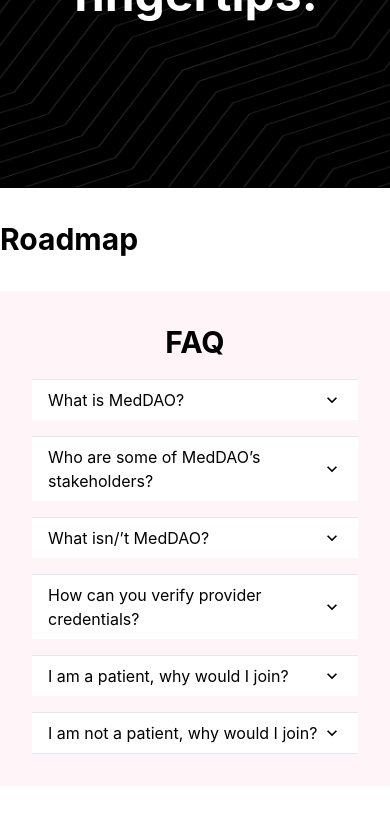
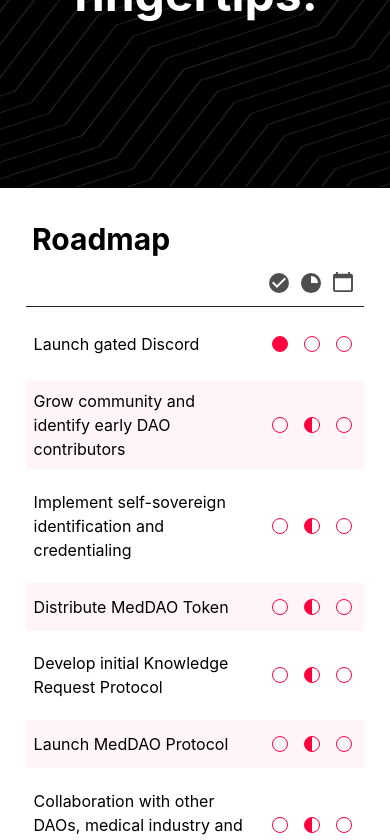
Before and after one commit to MedDAO-xyz/Website, a Next.js app: page / in a window 390 px wide. Shown: the part 3512-4352 px from the top of the page. Built offline with nearby package versions, Linux system fonts and the light colour scheme.

Commit message:
FEAT (Roadmap) : implements MobileView

```diff
--- /dev/null
+++ b/src/components/Roadmap/MobileView.tsx
@@ -0,0 +1,45 @@
+import { HStack, VStack, Text } from "@chakra-ui/react";
+import React from "react";
+import { roadmap } from "../../constants/daoInfo";
+import EmptyCircle from "./EmptyCircle";
+import FullCircle from "./FullCircle";
+import HalfCircle from "./HalfCircle";
+import { IconCheck } from "./IconCheck";
+import { IconFuture } from "./IconFuture";
+import { IconProgress } from "./IconProgress";
+
+export const MobileView = () => (
+  <VStack color="black" px="1.6rem" spacing="0.8rem">
+    <HStack
+      justifyContent="flex-end"
+      w="100%"
+      spacing="0.5rem"
+      minH="3rem"
+      pr="0.6rem"
+      borderBottom="0.5px solid #231F1F"
+    >
+      <IconCheck />
+      <IconProgress />
+      <IconFuture />
+    </HStack>
+    {roadmap.map((obj) => (
+      <HStack w="100%" minH="3rem" bg={obj.id % 2 ? "white" : "#fff4f7"}>
+        <HStack justifyContent="center" flex="1">
+          <Text textAlign="left" w="100%" p="0.5rem">
+            {obj.objective}
+          </Text>
+        </HStack>
+        <HStack
+          justifyContent="center"
+          flex="0 0 20vw"
+          spacing="1rem"
+          pr="0.8rem"
+        >
+          {obj.completed ? <FullCircle /> : <EmptyCircle />}
+          {obj.inProgress ? <HalfCircle /> : <EmptyCircle />}
+          {obj.futurePlans ? <FullCircle /> : <EmptyCircle />}
+        </HStack>
+      </HStack>
+    ))}
+  </VStack>
+);
--- a/src/components/Roadmap/index.tsx
+++ b/src/components/Roadmap/index.tsx
@@ -6,6 +6,7 @@
 import MainColumn from "../../global/Layout/MainColumn";
 import { useIsMobile } from "../_hooks";
 import { DesktopView } from "./DesktopView";
+import { MobileView } from "./MobileView";
 
 
 const Roadmap = () => {
@@ -13,10 +14,11 @@
   return (
     <MainColumn>
       <Flex py="2em" direction="column">
-        <Heading as="h3" color="black" id="Roadmap">
+        <Heading as="h3" color="black" id="Roadmap" px={{base: '2rem', md:"none"}}>
           Roadmap
         </Heading>
         {!isMobile && <DesktopView/>}
+        {isMobile && <MobileView/>}
       </Flex>
     </MainColumn>
   );
```
